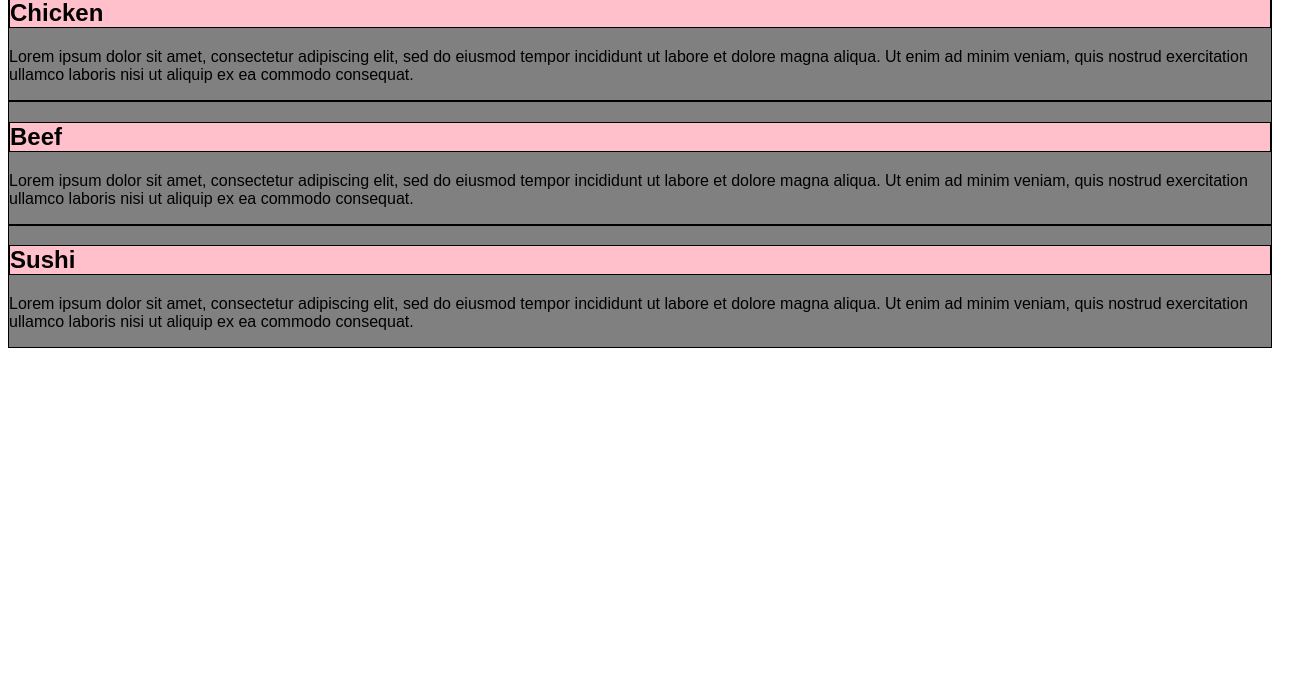
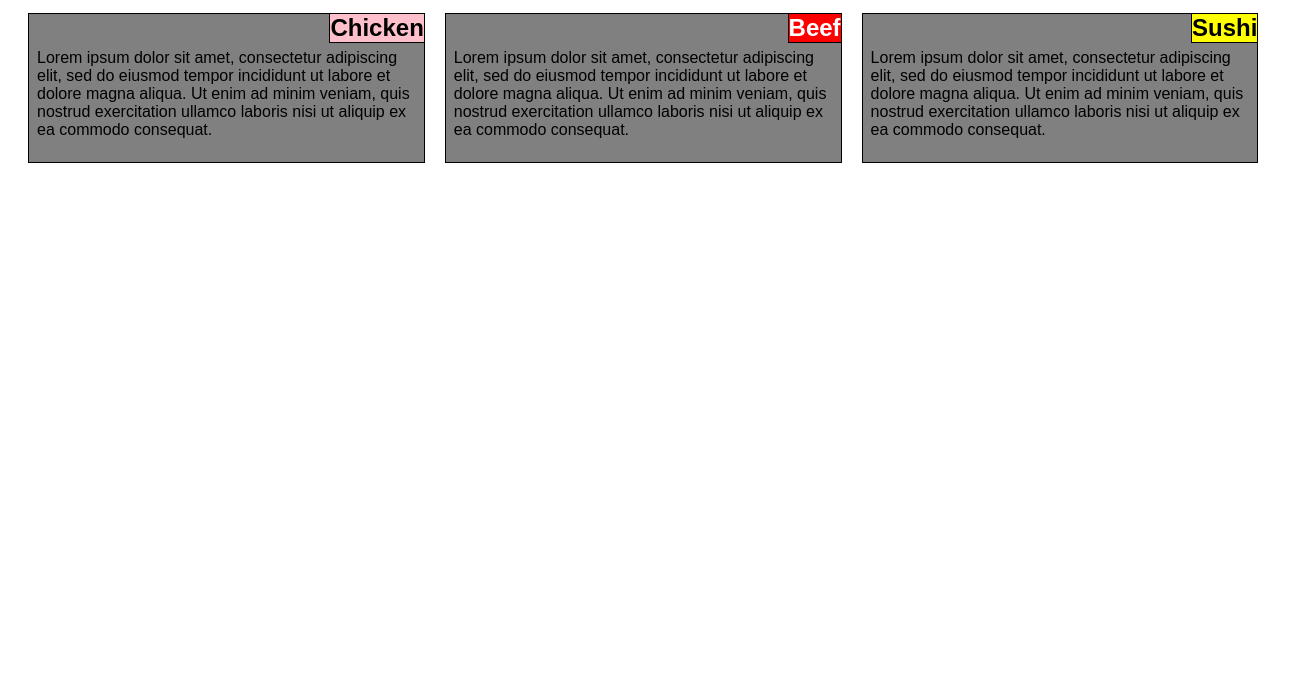
Before and after one commit to Deceived/module2-solution, a plain HTML site: page index.html in a window 1280 px wide. Shown: the part 103-800 px from the top of the page, 1308 px wide, since content can reach past the window. Drawn offline with Linux system fonts and the light colour scheme; files that its build step writes are made by us from their sources.

Commit message:
nearly done!

```diff
--- a/index.html
+++ b/index.html
@@ -3,19 +3,19 @@
 <head>
   <title>Assignement Solution for Module 2</title>
   <meta charset="utf-8">
-  <link rel="stylesheet" type="text/css" href="stylesheet.css">
+  <link rel="stylesheet" type="text/css" href="stylesheets/stylesheet.css">
 </head>
 <body>
 <h1>Our Menu</h1>
-<div>
+<div class="block-1">
   <h2>Chicken</h2>
   <p>Lorem ipsum dolor sit amet, consectetur adipiscing elit, sed do eiusmod tempor incididunt ut labore et dolore magna aliqua. Ut enim ad minim veniam, quis nostrud exercitation ullamco laboris nisi ut aliquip ex ea commodo consequat.</p>
 </div>
-<div>
+<div class="block-2">
   <h2>Beef</h2>
   <p>Lorem ipsum dolor sit amet, consectetur adipiscing elit, sed do eiusmod tempor incididunt ut labore et dolore magna aliqua. Ut enim ad minim veniam, quis nostrud exercitation ullamco laboris nisi ut aliquip ex ea commodo consequat.</p>
 </div>
-<div>
+<div class="block-3">
   <h2>Sushi</h2>
   <p>Lorem ipsum dolor sit amet, consectetur adipiscing elit, sed do eiusmod tempor incididunt ut labore et dolore magna aliqua. Ut enim ad minim veniam, quis nostrud exercitation ullamco laboris nisi ut aliquip ex ea commodo consequat.</p>
 </div>
--- a/stylesheets/stylesheet.css
+++ b/stylesheets/stylesheet.css
@@ -1,12 +1,67 @@
 body {
   font-family: Arial, sans-serif;
   background: white;
+  padding: 10px;
+  width: 100%;
+}
+h1 {
+  text-align: center;
+  margin-bottom: 30px;
 }
 div {
   background: grey;
   border: 1px solid black;
+  margin: 10px;
+  position: relative;
+  height: 150px;
+  float: left;
+  box-sizing: border-box;
 }
+
 h2 {
+  border: 1px solid black;
+  position: absolute;
+  top: -21px;
+  right: -1px;
+}
+p {
+  margin: 8px;
+  margin-top: 35px;
+}
+
+.block-1 h2 {
   background: pink;
-  border: 1px solid black;
 }
+
+.block-2 h2 {
+  background: red;
+  color: white;
+}
+
+.block-3 h2 {
+  background: yellow;
+}
+
+/*DESKTOP*/
+@media (min-width: 992px) {
+div {
+  width: 31%;
+}
+}
+
+/*TABLET*/
+@media (min-width: 768px) and (max-width: 991px) {
+div {
+  width: 47.40%;
+}
+  .block-3 {
+ width: 100%;
+  }
+}
+
+/*MOBILE*/
+@media (max-width: 767px) {
+div {
+  width: 100%;
+}
+}
```
